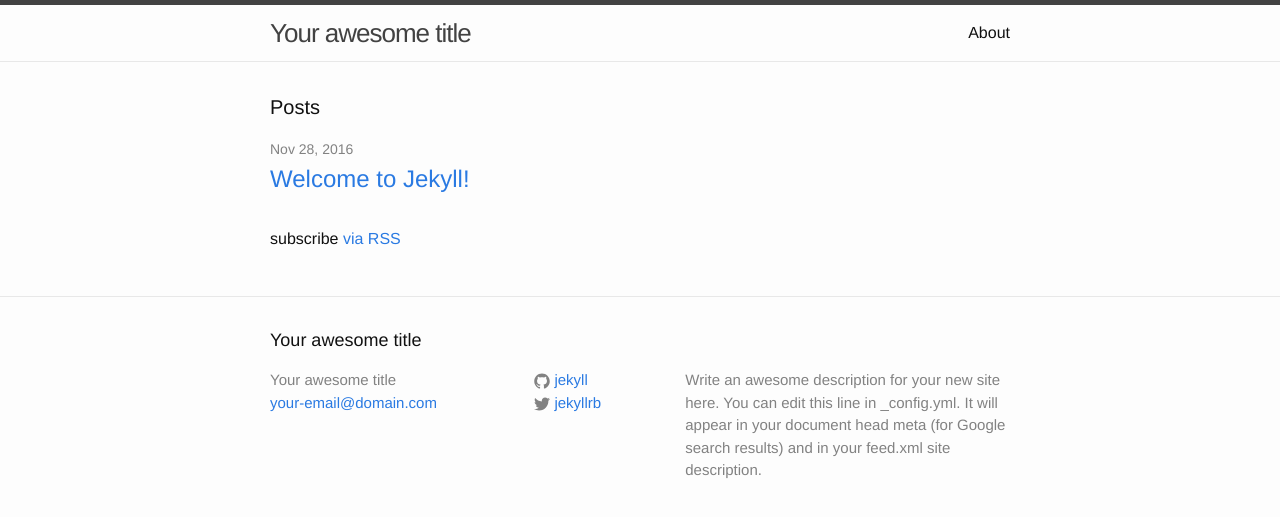
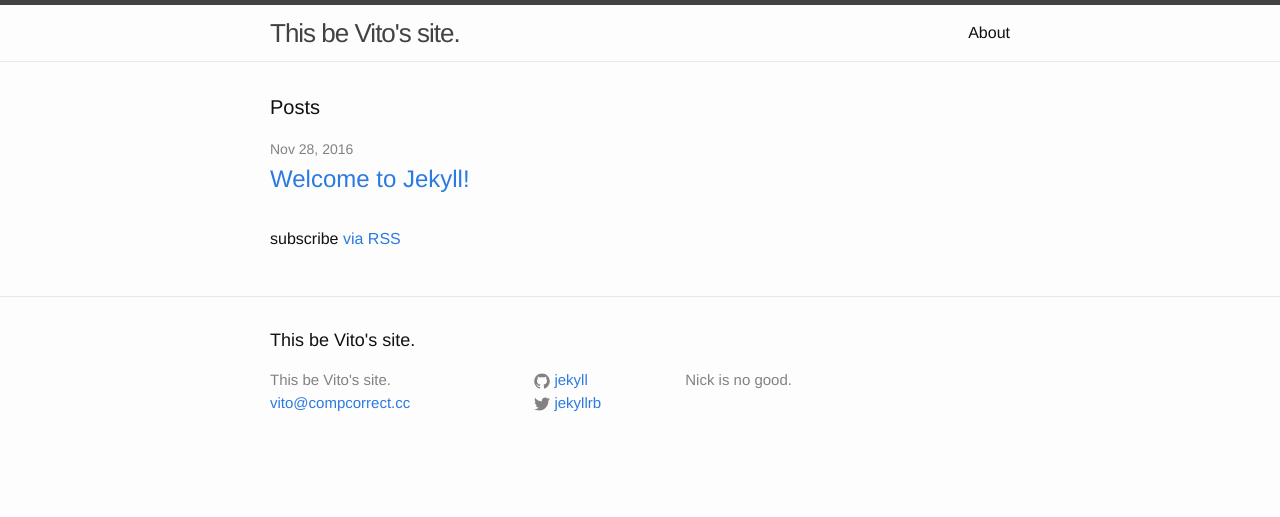
Before and after one commit to Rigomortia/rigomortia.github.io, a Jekyll site: the page built from index.html, in a window 1280 px wide. Shown: the top 517 px of the page. Built offline with Jekyll 4.4.1, drawn with Linux system fonts in a browser that asks for light colours.

Commit message:
Update _config.yml

```diff
--- a/_config.yml
+++ b/_config.yml
@@ -6,12 +6,10 @@
 # 'jekyll serve'. If you change this file, please restart the server process.
 
 # Site settings
-title: Your awesome title
-email: your-email@domain.com
+title: This be Vito's site.
+email: vito@compcorrect.cc
 description: > # this means to ignore newlines until "baseurl:"
-  Write an awesome description for your new site here. You can edit this
-  line in _config.yml. It will appear in your document head meta (for
-  Google search results) and in your feed.xml site description.
+  Nick is no good.
 baseurl: "" # the subpath of your site, e.g. /blog
 url: "http://yourdomain.com" # the base hostname & protocol for your site
 twitter_username: jekyllrb
```
